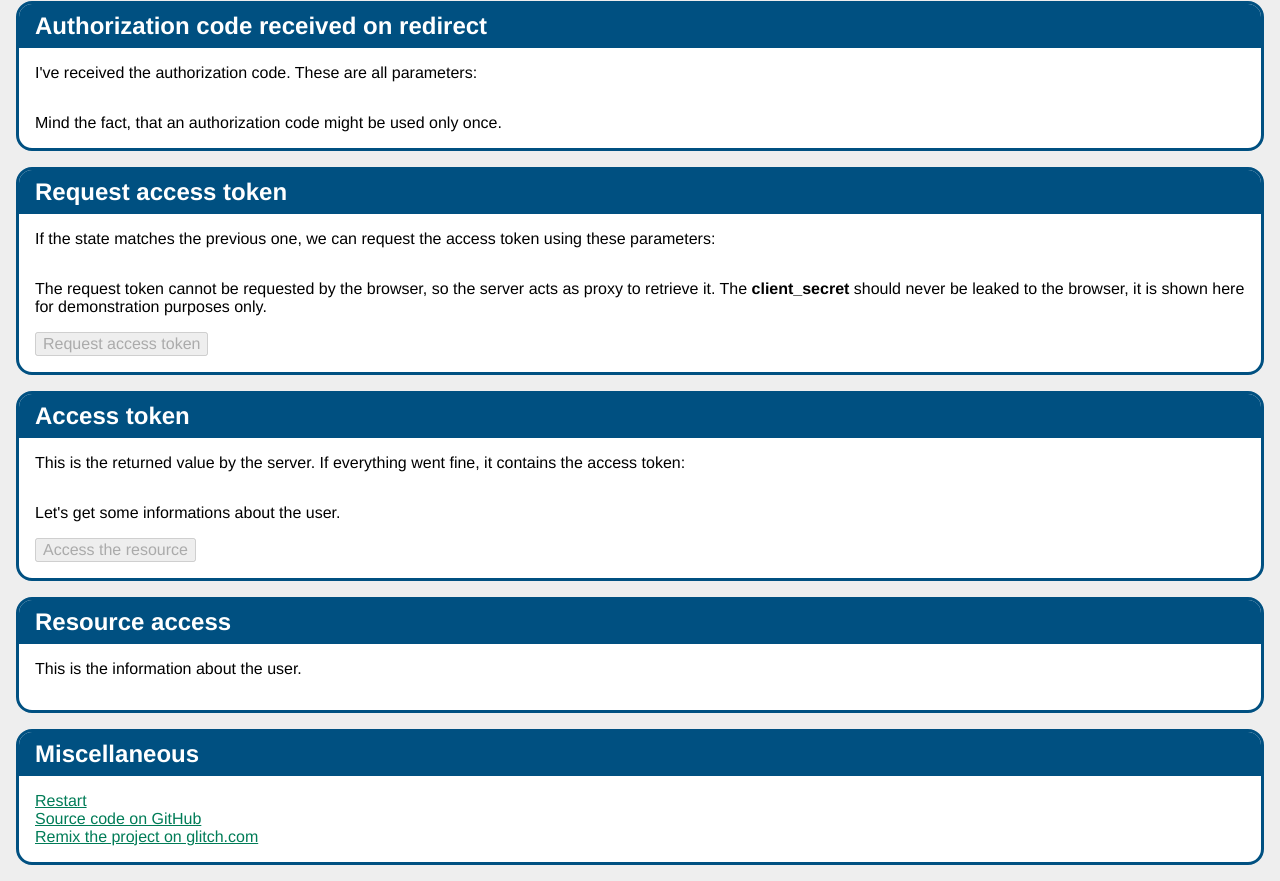
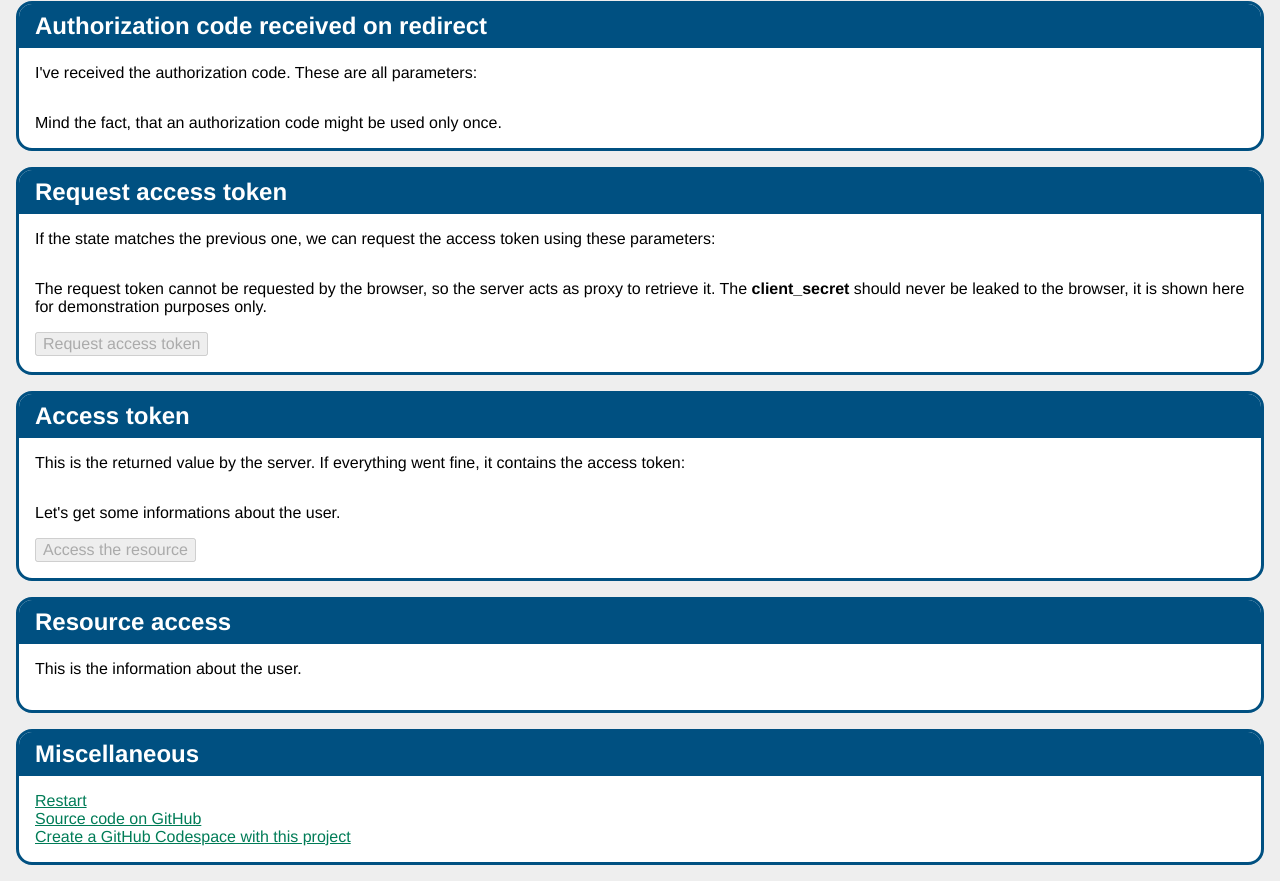
Before and after one commit to fknipp/static-oauth2-github, a website: page index.html in a window 1280 px wide. Shown: the part 299-1180 px from the top of the page. Drawn offline with Linux system fonts and the light colour scheme.

Commit message:
Remove link to glitch.com

```diff
--- a/index.html
+++ b/index.html
@@ -72,7 +72,7 @@
       <ul>
         <li><a href="/">Restart</a></li>
         <li><a href="https://github.com/fknipp/static-oauth2-github">Source code on GitHub</a></li>
-        <li><a href="https://glitch.com/edit/#!/static-oauth2-github">Remix the project on glitch.com</a></li>
+        <li><a href="https://codespaces.new/fknipp/static-oauth2-github">Create a GitHub Codespace with this project</a></li>
       </ul>
     </section>
     <script src="script.js"></script>
```
